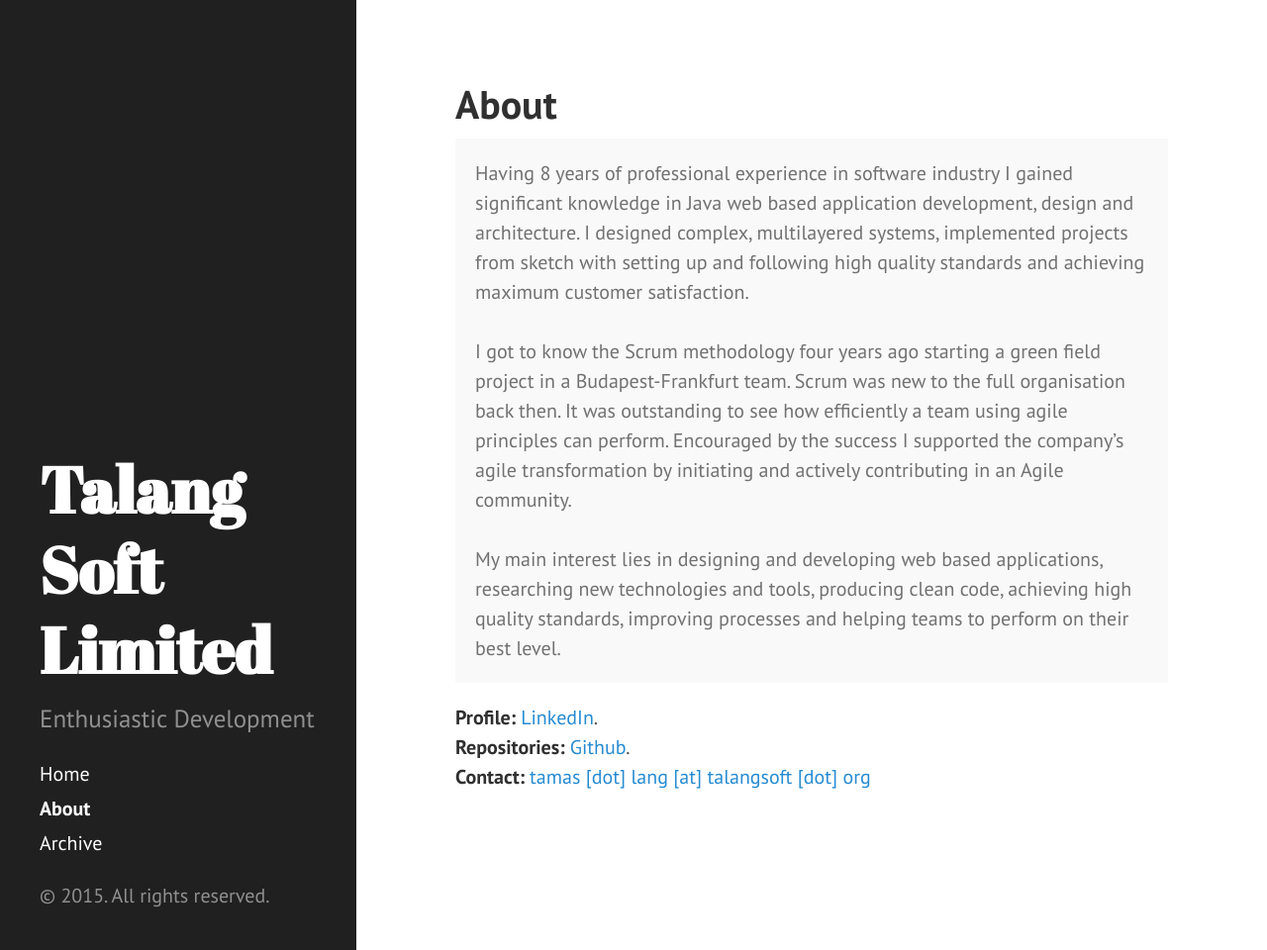
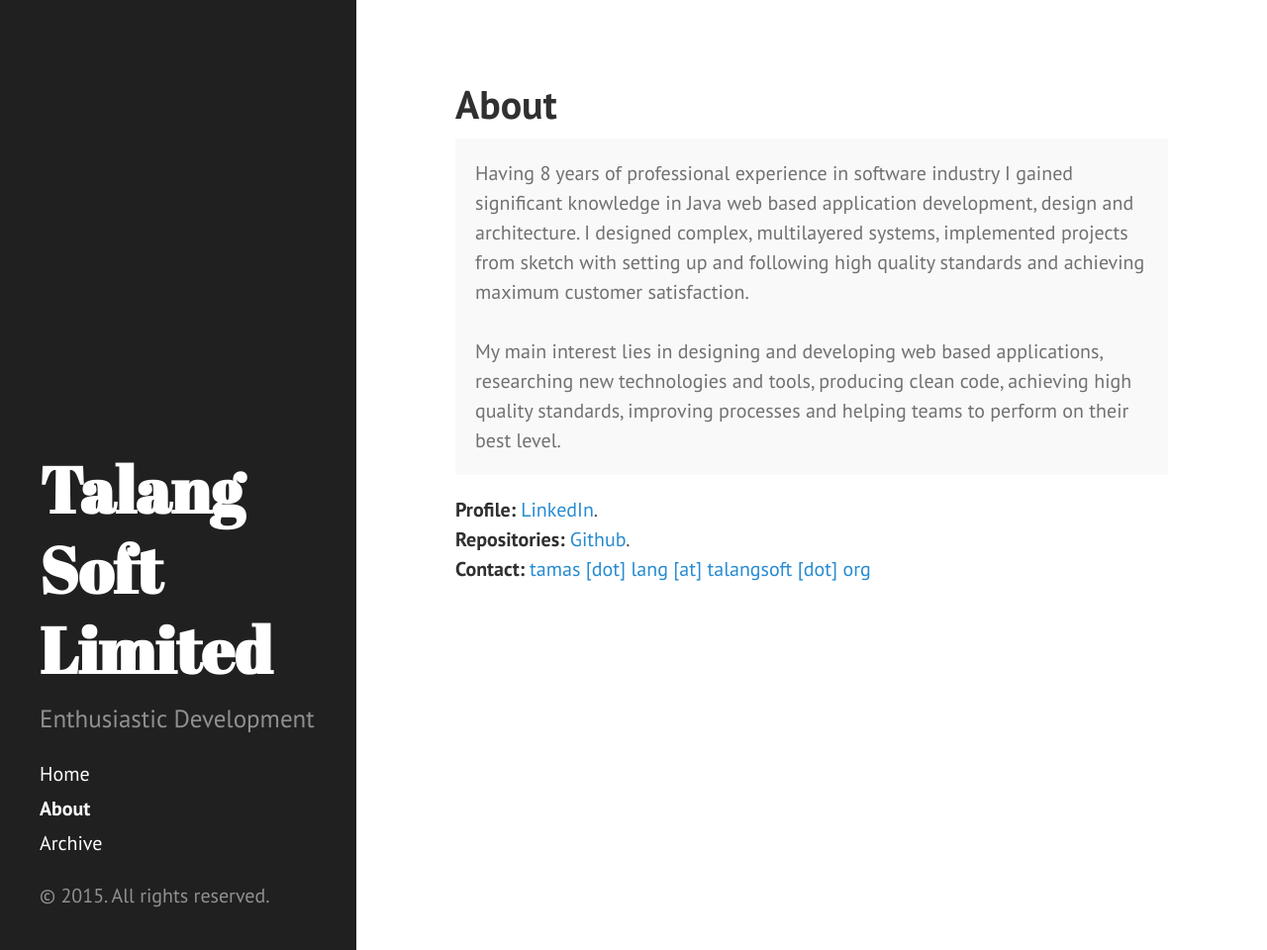
Before and after one commit to timeamolnar/tamaslang.github.io, a Jekyll site: the page built from about.md, in a window 1280 px wide and 960 px high. Shown: the whole window at 99% size. Built offline with Jekyll 4.4.1, drawn with Linux system fonts in a browser that asks for light colours; Markdown is read by kramdown in place of the engine named in the settings.

Commit message:
simplify about

```diff
--- a/about.md
+++ b/about.md
@@ -8,10 +8,6 @@ title: About
   Having 8 years of professional experience in software industry I gained significant knowledge in Java web based application development, design and architecture.
   I designed complex, multilayered systems, implemented projects from sketch with setting up and following high quality standards and achieving maximum customer satisfaction.
 <br/><br/>
-  I got to know the Scrum methodology four years ago starting a green field project in a Budapest-Frankfurt team.
-  Scrum was new to the full organisation back then. It was outstanding to see how efficiently a team using agile principles can perform.
-  Encouraged by the success I supported the company’s agile transformation by initiating and actively contributing in an Agile community.
-<br/><br/>
   My main interest lies in designing and developing web based applications, researching new technologies and tools,
   producing clean code, achieving high quality standards, improving processes and helping teams to perform on their best level.
 </p>
```
